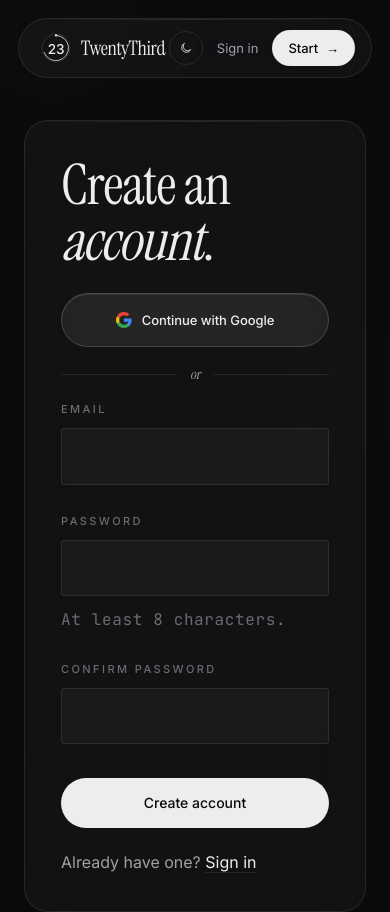
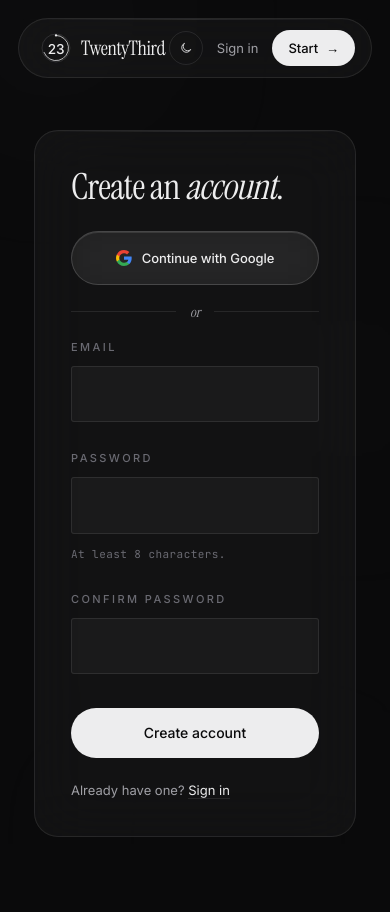
Before and after one commit to drjohn-code/twentythird, a Next.js app: page /auth/sign-up in a window 390 px wide. Shown: the top 912 px of the page. Built offline with nearby package versions, Linux system fonts and the light colour scheme; no server answers.

Commit message:
mobile responsive second attempt

```diff
--- a/app/globals.css
+++ b/app/globals.css
@@ -2022,23 +2022,27 @@ section{position:relative;}
   .question-title{font-size:19px}
   .scale-value{font-size:32px}
 }
+/* --- Mobile Overrides --- */
 @media (max-width: 768px) {
-
-  h1 {
-    font-size: 56px !important;
-    line-height: 1 !important;
-  }
-
-  h2 {
-    font-size: 40px !important;
-  }
-
-  p {
-    font-size: 16px !important;
-  }
-
-  section {
-    padding-left: 20px !important;
-    padding-right: 20px !important;
-  }
-}
+    /* 1. Reduce Font Sizes */
+    .hero-title {
+        font-size: 32px;
+        line-height: 1.2;
+    }
+
+    /* 2. Fix Buttons & Spacing */
+    .button-container {
+        display: flex;
+        flex-direction: column; /* Stack buttons vertically */
+        gap: 10px;
+    }
+
+    .button {
+        width: 100%; /* Make buttons full width */
+        padding: 15px;
+        white-space: nowrap; /* Prevents text from breaking lines awkwardly */
+    }
+
+    /* 3. Reduce Padding/Margins */
+    body { padding: 10px; }
+}
```
Also changed, not shown: 1 other file (tests, documents, lock files or other folders).
